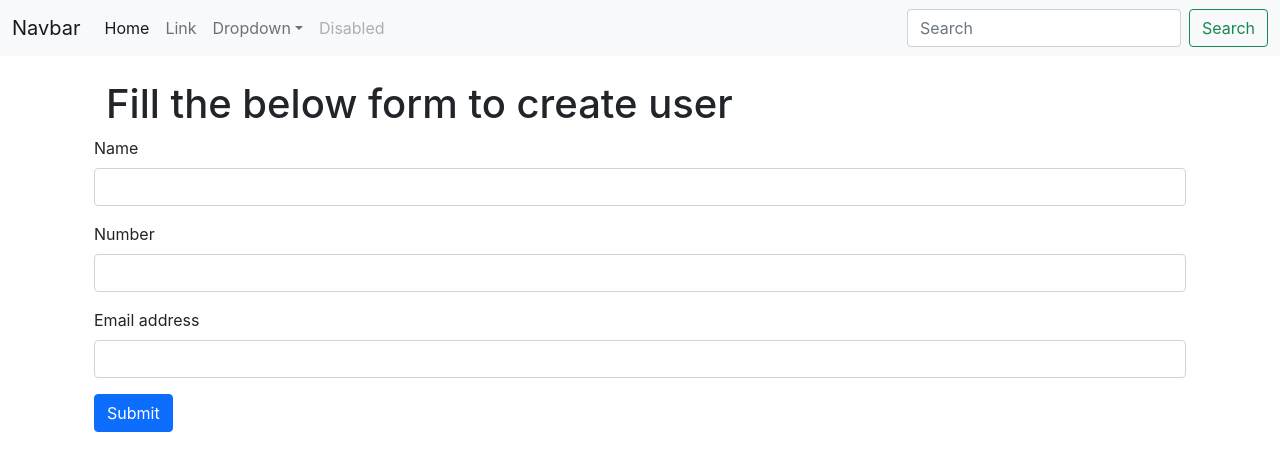
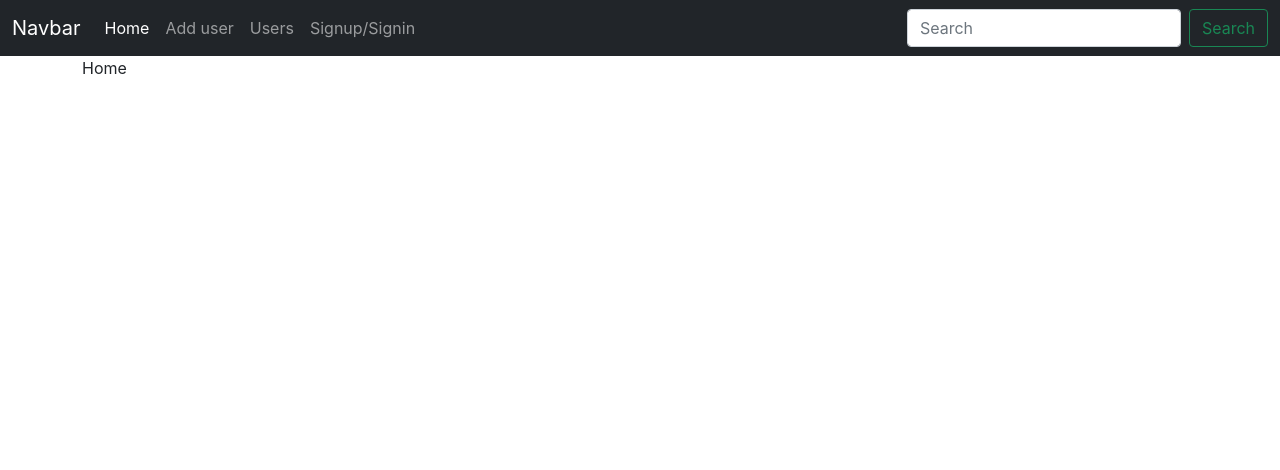
Before and after one commit to Archit314/Crud-project-using-react-adonis-, a React (Create React App) app in the folder crud_app/: page / in a window 1280 px wide. Shown: the top 470 px of the page. Built offline with nearby package versions, Linux system fonts and the light colour scheme.

Commit message:
Added button and API to delete customer.

```diff
--- a/crud_app/src/App.js
+++ b/crud_app/src/App.js
@@ -1,14 +1,23 @@
 import "./App.css";
+import { BrowserRouter, Routes, Route } from "react-router-dom";
 import Navbar from "./components/Navbar";
+import Home from "./components/Home";
 import CreateUser from "./components/CreateUser";
+import Allusers from "./components/Allusers";
 
 function App() {
   return (
     <>
-      <Navbar />
-      <div className="container">
-        <CreateUser />
-      </div>
+      <BrowserRouter>
+        <Navbar />
+        <Routes>
+          {/* <div className="container"> */}
+          <Route exact path="/" element={<Home />} />
+          <Route exact path="/users/all" element={<Allusers />} />
+          <Route exact path="/user/create" element={<CreateUser />} />
+          {/* </div> */}
+        </Routes>
+      </BrowserRouter>
     </>
   );
 }
--- /dev/null
+++ b/crud_app/src/components/Allusers.js
@@ -0,0 +1,95 @@
+import axios from "axios";
+import React, { useState, useEffect } from "react";
+
+export default function Allusers() {
+  const [customers, setCustomers] = useState([]);
+
+  useEffect(() => {
+    const fetchData = async () => {
+      try {
+        const response = await fetch("http://127.0.0.1:3333/customer/all");
+        const data = await response.json();
+
+        if (data.status === 200) {
+          setCustomers(data.data);
+          console.log("Customers fetched successfully.");
+        }
+      } catch (error) {
+        console.error("Error fetching data:", error);
+      }
+    };
+
+    fetchData();
+  }, []);
+
+  // method to handling delete operation
+  const customerDelete = async (customerId) => {
+    try {
+      console.log(customerId);
+      const config = {
+        url: `http://127.0.0.1:3333/customer/delete/${customerId}`,
+        method: "post",
+      };
+      const response = await axios(config);
+
+      if (response["status"] === 200) {
+        console.log("Customer deleted successfully");
+        return "successfully";
+      }
+
+      console.log("Failed to deleted customer.");
+      return "failed";
+    } catch (error) {
+      console.log("Error in deleting the customer", error);
+    }
+  };
+  return (
+    <>
+      <div className="container">
+        <div>
+          <h1>All users</h1>
+        </div>
+        <div className="row">
+          <div className="col">
+            <h3>NAME</h3>
+          </div>
+          <div className="col">
+            <h3>EMAIL</h3>
+          </div>
+          <div className="col">
+            <h3>Phone number</h3>
+          </div>
+          <div className="col">
+            <h3>User action</h3>
+          </div>
+        </div>
+        <hr />
+        {customers.map((customer) => (
+          <div className="row" key={customer.id}>
+            <div className="col">
+              <h3>{customer.name}</h3>
+            </div>
+            <div className="col">
+              <h3>{customer.email}</h3>
+            </div>
+            <div className="col">
+              <h3>{customer.number}</h3>
+            </div>
+            <div className="col">
+              <button type="button" className="btn btn-primary mx-2">
+                Edit
+              </button>
+              <button
+                type="button"
+                className="btn btn-danger"
+                onClick={() => customerDelete(customer.id)}
+              >
+                Delete
+              </button>
+            </div>
+          </div>
+        ))}
+      </div>
+    </>
+  );
+}
--- /dev/null
+++ b/crud_app/src/components/Home.js
@@ -0,0 +1,9 @@
+import React from "react";
+
+export default function Home() {
+  return (
+    <>
+      <div className="container">Home</div>
+    </>
+  );
+}
--- a/crud_app/src/components/Navbar.js
+++ b/crud_app/src/components/Navbar.js
@@ -1,9 +1,10 @@
 import React from "react";
+import { Link } from "react-router-dom";
 
 export default function Navbar() {
   return (
     <>
-      <nav className="navbar navbar-expand-lg navbar-light bg-light">
+      <nav className="navbar navbar-expand-lg navbar-dark bg-dark">
         <div className="container-fluid">
           <a className="navbar-brand" href="/">
             Navbar
@@ -22,56 +23,24 @@ export default function Navbar() {
           <div className="collapse navbar-collapse" id="navbarSupportedContent">
             <ul className="navbar-nav me-auto mb-2 mb-lg-0">
               <li className="nav-item">
-                <a className="nav-link active" aria-current="page" href="/">
+                <Link className="nav-link active" aria-current="page" to="/">
                   Home
-                </a>
+                </Link>
               </li>
               <li className="nav-item">
-                <a className="nav-link" href="/">
-                  Link
-                </a>
-              </li>
-              <li className="nav-item dropdown">
-                <a
-                  className="nav-link dropdown-toggle"
-                  href="/"
-                  id="navbarDropdown"
-                  role="button"
-                  data-bs-toggle="dropdown"
-                  aria-expanded="false"
-                >
-                  Dropdown
-                </a>
-                <ul className="dropdown-menu" aria-labelledby="navbarDropdown">
-                  <li>
-                    <a className="dropdown-item" href="/">
-                      Action
-                    </a>
-                  </li>
-                  <li>
-                    <a className="dropdown-item" href="/">
-                      Another action
-                    </a>
-                  </li>
-                  <li>
-                    <hr className="dropdown-divider" />
-                  </li>
-                  <li>
-                    <a className="dropdown-item" href="/">
-                      Something else here
-                    </a>
-                  </li>
-                </ul>
+                <Link className="nav-link" to="/user/create">
+                  Add user
+                </Link>
               </li>
               <li className="nav-item">
-                <a
-                  className="nav-link disabled"
-                  href="/"
-                  tabindex="-1"
-                  aria-disabled="true"
-                >
-                  Disabled
-                </a>
+                <Link className="nav-link" to="/users/all">
+                  Users
+                </Link>
+              </li>
+              <li className="nav-item">
+                <Link className="nav-link" to="/user/create">
+                  Signup/Signin
+                </Link>
               </li>
             </ul>
             <form className="d-flex">
```
